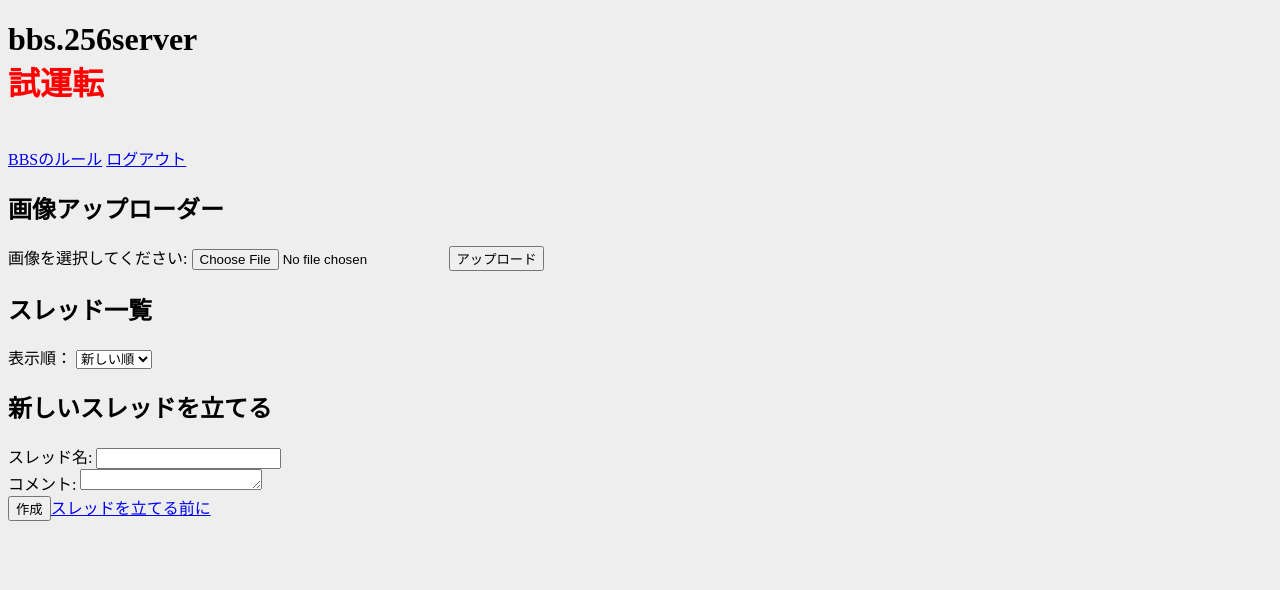
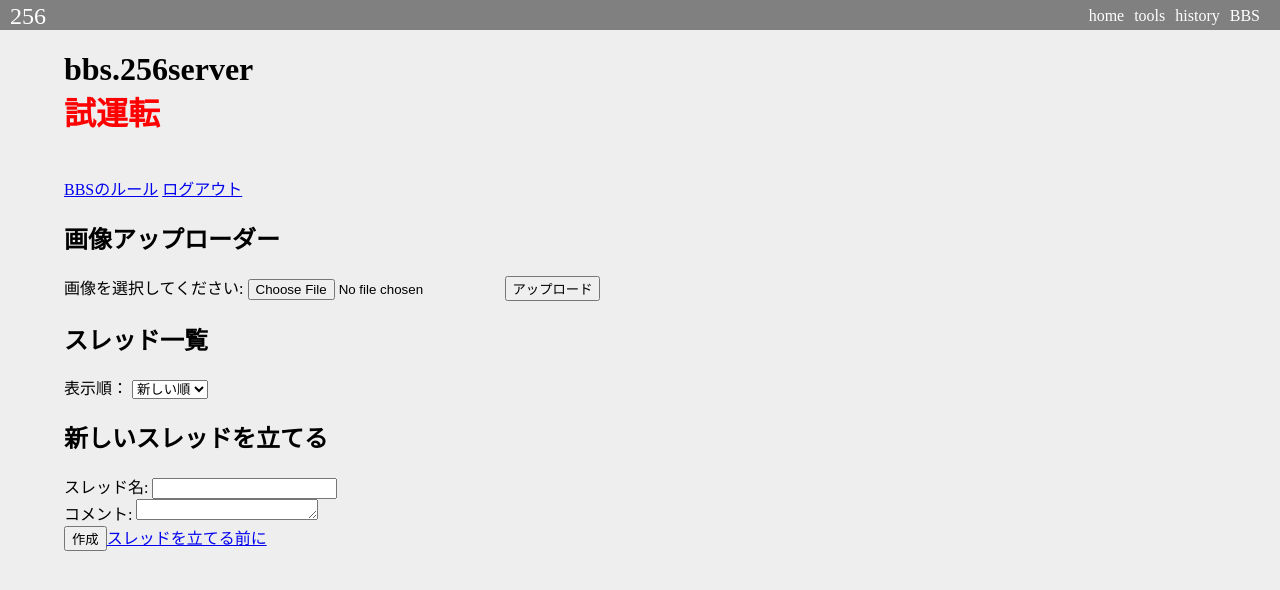
Before and after one commit to 256-daisuki/bbs, a PHP site: page / in a window 1280 px wide. Shown: the top 590 px of the page. Run offline with PHP 8.4, Linux system fonts and the light colour scheme; the visitor is signed in with stand-in values (Sample User, id 1).

Commit message:
ナビゲーションバーの設置

```diff
--- a/index.php
+++ b/index.php
@@ -56,6 +56,22 @@ if ($_SERVER['REQUEST_METHOD'] === 'POST') {
 </head>
 
 <body>
+    <header>
+        <ul class="header-ul">
+            <li class="title-256"><a href="#">256</a></li>
+            <li class="nav-link">
+                <nav>
+                    <ul>
+                        <li><a href="https://256server.com">home</a></li>
+                        <li><a href="https://256server.com/tools">tools</a></li>
+                        <li><a href="https://256server.com/history/index.html">history</a></li>
+                        <li><a href="#">BBS</a></li>
+                    </ul>
+                </nav>
+            </li>
+        </ul>
+    </header>
+        <main>
         <h1>bbs.256server <div style="color:red">試運転</div></h1>
         <div class="test">
             <div class="popup-container">
@@ -65,7 +81,6 @@ if ($_SERVER['REQUEST_METHOD'] === 'POST') {
                 </div>
             </div>
         </div>
-
         <h2></h2>
         <a href="/bbs-rule.html">BBSのルール</a>
         <a href="logout.php">ログアウト</a>
@@ -159,45 +174,53 @@ if ($_SERVER['REQUEST_METHOD'] === 'POST') {
             <textarea id="comment" name="comment" rows="1.5" required></textarea><br>
             <input type="submit" value="作成"><a href="/thread-rule.html">スレッドを立てる前に</a>
         </form>
+    </main>
 
     <script>
     document.addEventListener("DOMContentLoaded", () => {
         const popupContainer = document.querySelector(".popup-container");
-    const hasVisitedBefore = localStorage.getItem("hasVisitedBefore");
+        const cookieName = "popupShown";
 
-    if (!hasVisitedBefore) {
-        // 初めてアクセスした場合、ポップアップを表示
-        popupContainer.style.top = "0"; // 上から表示するために位置を0に設定
+        // Cookieがすでに保存されている場合はポップアップを表示しない
+        if (!getCookie(cookieName)) {
+            setTimeout(() => {
+                popupContainer.style.top = "8px"; // 上から表示するために位置を0に設定
                 setTimeout(() => {
                     closePopup();
                 }, 2000); // 2秒後にclosePopup関数を実行
 
-        // ローカルストレージに初めての訪問を記録
-        localStorage.setItem("hasVisitedBefore", "true");
+                // Cookieに情報を保存して再訪時にポップアップを表示しないようにする
+                setCookie(cookieName, "true", 1); // 1日間有効なCookieを設定
+            }, 900); // 0.9秒後にポップアップ表示の処理を実行
         }
     });
 
-const openBtn = document.getElementById("openBtn");
-const closeBtn = document.getElementById("closeBtn");
     const popupContainer = document.querySelector(".popup-container");
-
-openBtn.addEventListener("click", () => {
-    popupContainer.style.top = "0"; // 上から表示するために位置を0に設定
-    setTimeout(() => {
-        closePopup();
-    }, 2000); // 2秒後にclosePopup関数を実行
-});
-
-closeBtn.addEventListener("click", () => {
-    closePopup();
-});
-
     function closePopup() {
         popupContainer.classList.add("closing"); // クラスを追加
         setTimeout(() => {
             popupContainer.classList.remove("closing"); // クラスを削除
             popupContainer.style.top = "-100%"; // 画面外に戻すために位置を-100%に設定
         }, 2000); // 2秒後に実行
+    }
+
+    // Cookieを設定する関数
+    function setCookie(name, value, days) {
+        const expires = new Date();
+        expires.setTime(expires.getTime() + days * 24 * 60 * 60 * 1000);
+        document.cookie = name + "=" + value + ";expires=" + expires.toUTCString();
+    }
+
+    // Cookieを取得する関数
+    function getCookie(name) {
+        const cookieArr = document.cookie.split(";");
+        for (let i = 0; i < cookieArr.length; i++) {
+            const cookiePair = cookieArr[i].split("=");
+            if (name === cookiePair[0].trim()) {
+                return decodeURIComponent(cookiePair[1]);
+            }
+        }
+        return null;
     }
     </script>
     <script>
--- a/style.css
+++ b/style.css
@@ -1,5 +1,10 @@
 body {
     background-color: #eee;
+    margin: 0px;
+}
+
+main {
+    padding-left: 5%;
 }
 
 .test {
@@ -26,3 +31,60 @@ body {
 .img {
     width: 30vh;
 }
+
+/*==========ヘッダー==========*/
+header {
+    width: 100%;
+    padding: 0px;
+    background-color: #808080;
+}
+
+.header-ul {
+    margin: 0px;
+    padding: 0px;
+    padding-left: 10px;
+    list-style: none;
+    display: flex;
+}
+
+.title-256 {
+    margin-top: 3px;
+    margin-right: auto;
+}
+
+.title-256 a {
+    margin: 0px;
+    margin-top: 0px;
+    padding: 0px;
+    height: 40px;
+    color: #fff;
+    font-size: 1.5em;
+    text-decoration: none;
+}
+
+nav {
+    margin-top: 7px;
+    margin-right: 20px;
+}
+
+nav ul {
+    list-style: none;
+    display: flex;
+}
+
+nav ul a {
+    color: #fff;
+    text-decoration: none;
+    margin-left: 10px;
+}
+
+.nav-link {
+    display: flex;
+    justify-content: flex-end;
+}
+
+.nav ul {
+    display: flex;
+    margin-right: 3%;
+    justify-content: flex-end;
+}
```
Also changed, not shown: thread.php (+19 -1 lines). Lines whose indentation alone changed are shown as unchanged.
